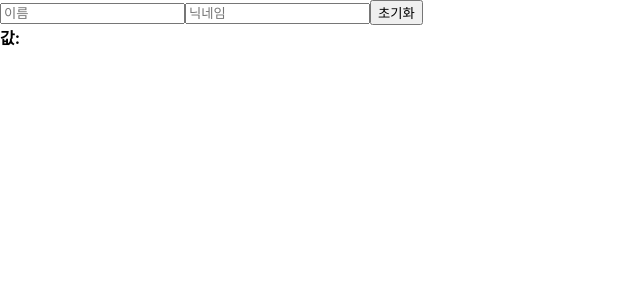
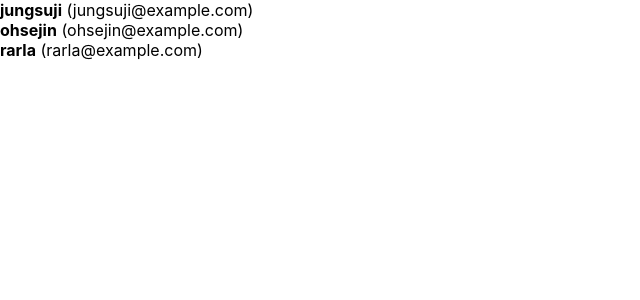
Before and after one commit to rarlala/React_study, a React (Create React App) app in the folder React_tutorial/begin-react/: page / in a window 1280 px wide. Shown: the top 300 px of the page, without its empty margins (0-640 px from the left). Built offline with nearby package versions, Linux system fonts and the light colour scheme.

Commit message:
gitignore react관련 추가

```diff
--- a/React_tutorial/begin-react/src/App.js
+++ b/React_tutorial/begin-react/src/App.js
@@ -1,9 +1,9 @@
 import React from 'react';
-import InputSample from './InputSample.js';
+import UserList from './UserList.js';
 
 function App() {
   return (
-      <InputSample/>
+      <UserList/>
     );
 }
 
--- /dev/null
+++ b/React_tutorial/begin-react/src/UserList.js
@@ -0,0 +1,41 @@
+import React from 'react';
+
+function User({user}){
+  return(
+      <div>
+        <b>{user.username}</b> <span>({user.email})</span>
+      </div>
+  );
+}
+
+function UserList(){
+  const users = [
+    {
+      id: 1,
+      username: 'jungsuji',
+      email: 'jungsuji@example.com'
+    },
+    {
+      id: 2,
+      username: 'ohsejin',
+      email: 'ohsejin@example.com'
+    },
+    {
+      id: 3,
+      username: 'rarla',
+      email: 'rarla@example.com'
+    }
+  ];
+
+  return (
+    <div>
+      {
+        users.map(
+          user=> (<User user={user}/>)
+        )
+      }
+    </div>
+  );
+}
+
+export default UserList;
```
Also changed, not shown: 1 other file (tests, documents, lock files or other folders).
